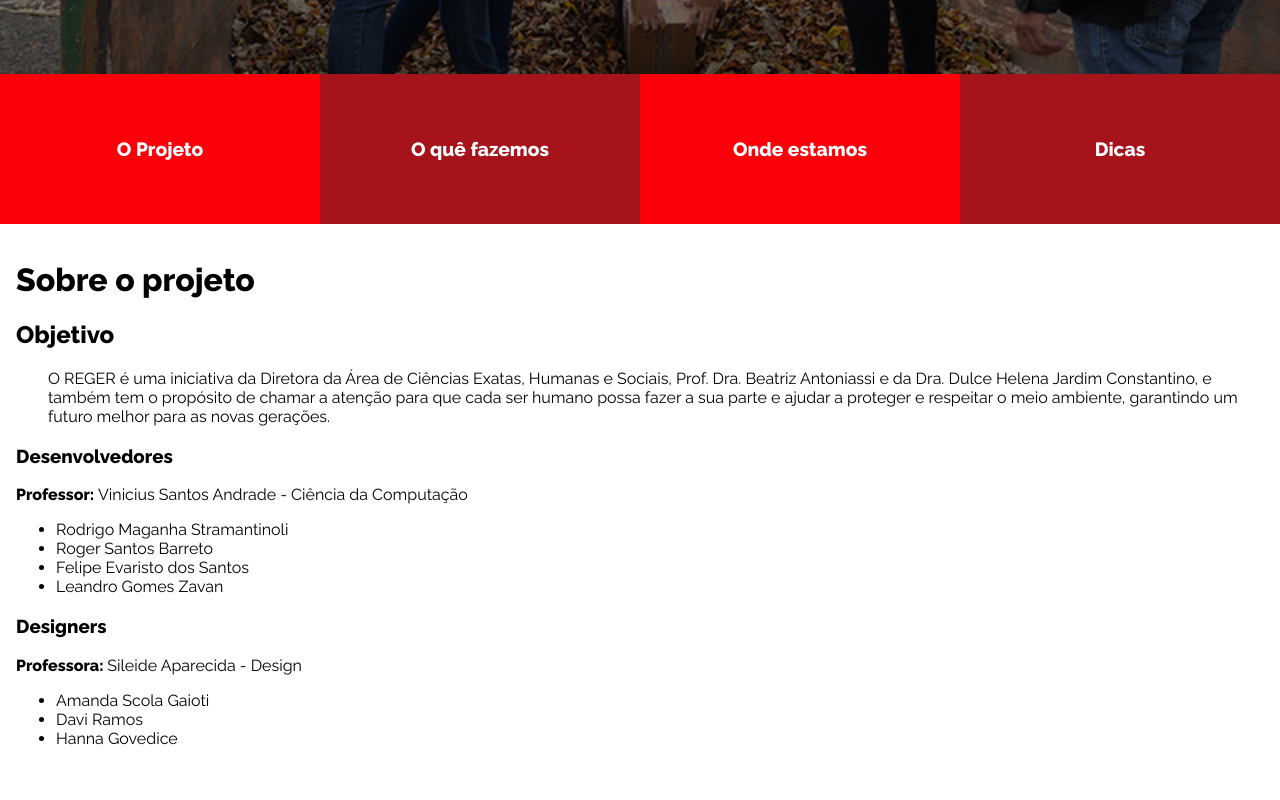
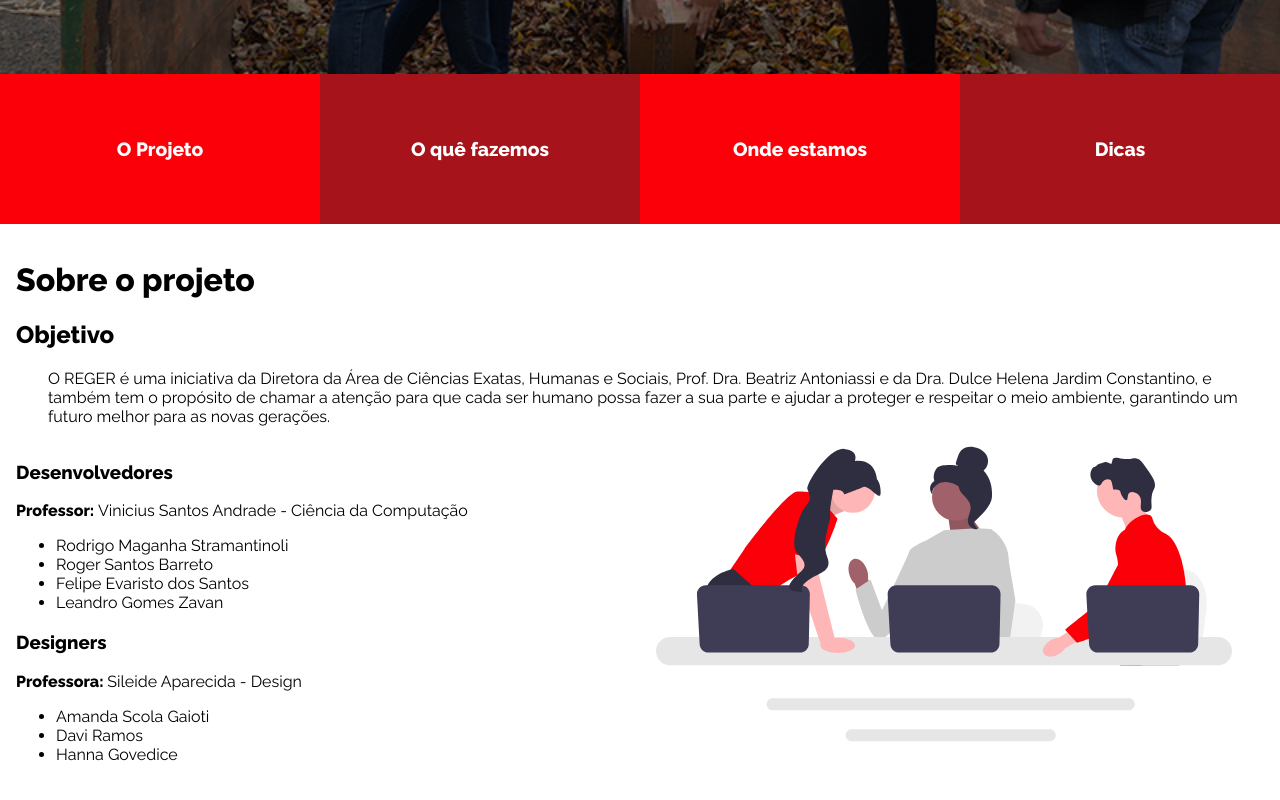
Before and after one commit to ropoko/projeto-reger, a React (Create React App) app: page / in a window 1280 px wide. Shown: the part 576-1376 px from the top of the page. Built offline with nearby package versions, Linux system fonts and the light colour scheme.

Commit message:
feat: added image to credits page

```diff
--- a/src/pages/Home/index.tsx
+++ b/src/pages/Home/index.tsx
@@ -30,6 +30,8 @@ function Home() {
 					as novas gerações.
 				</p>
 
+				<div className="grid">
+					<div>
 						<div className="authors-dev">
 							<h3>Desenvolvedores</h3>
 							<p>
@@ -56,6 +58,13 @@ function Home() {
 							</ul>
 						</div>
 					</div>
+					<img
+						className="team-img"
+						src="/assets/img_team.svg"
+						alt="Imagem meramente Ilustrativa"
+					/>
+				</div>
+			</div>
 		</>
 	)
 }
--- a/src/styles/pages/home.style.css
+++ b/src/styles/pages/home.style.css
@@ -46,3 +46,13 @@
 .objective-desc {
 	padding: 0 2rem;
 }
+
+.grid {
+	display: grid;
+	grid-template-columns: repeat(2, 1fr);
+}
+
+.team-img {
+	width: 90%;
+	height: 90%;
+}
```
Also changed, not shown: public/assets/img_team.svg (added). Lines whose indentation alone changed are shown as unchanged.
